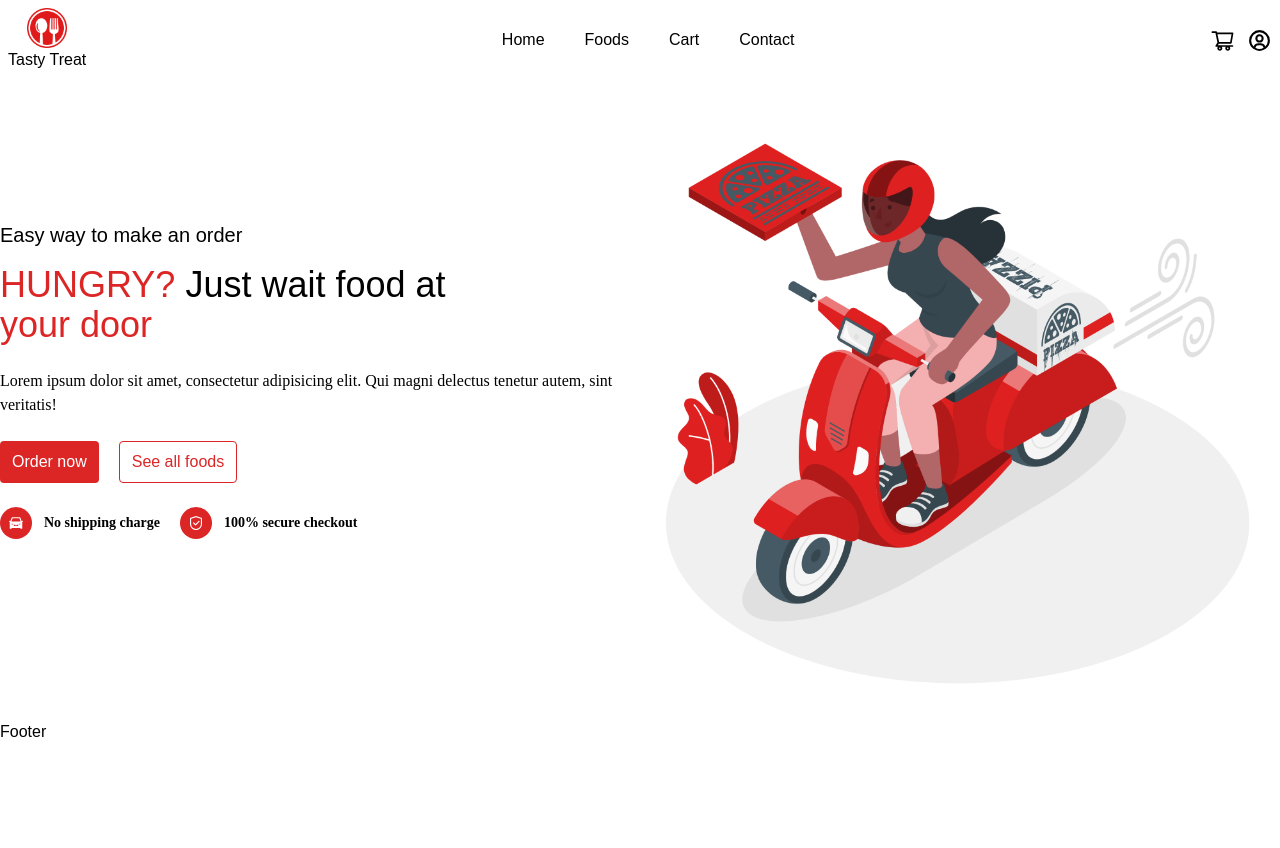
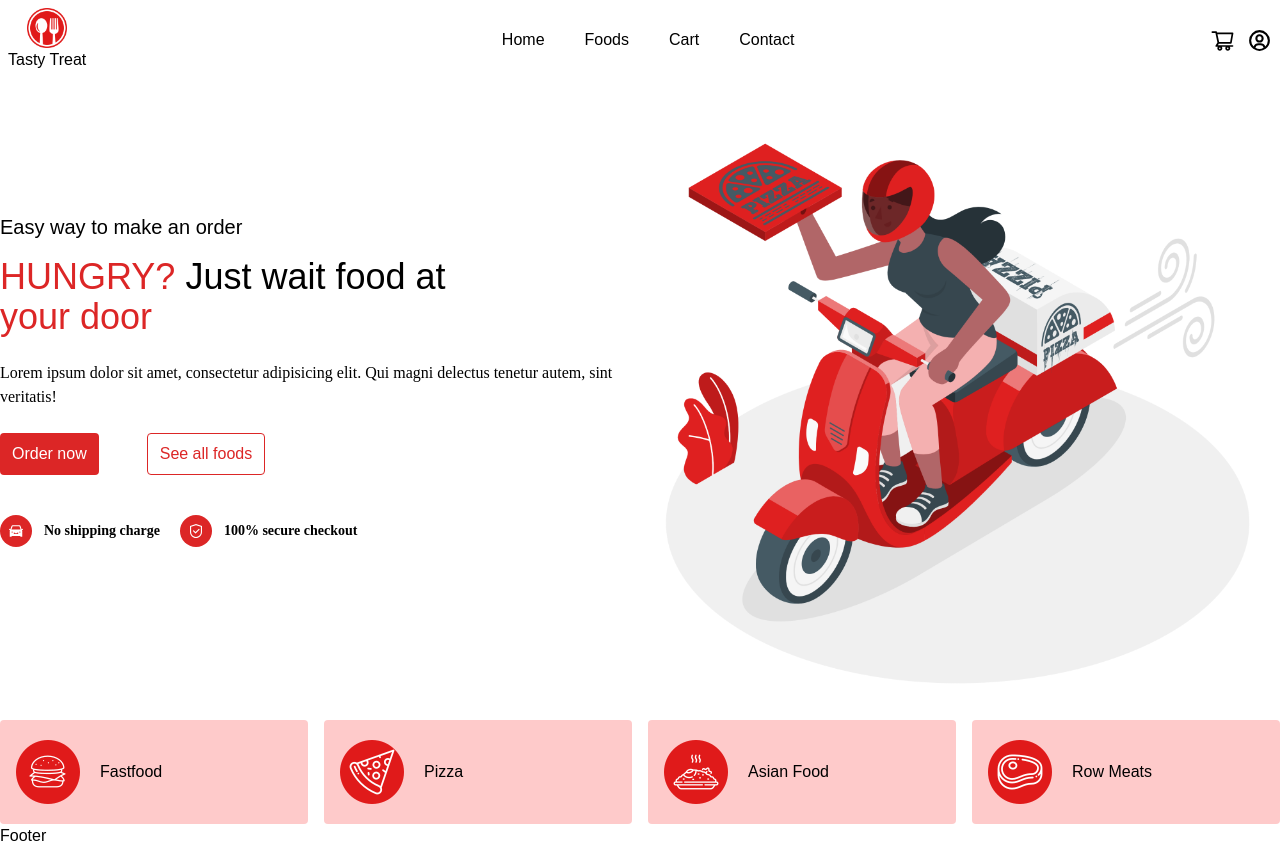
Before and after one commit to rasedul99/food-order, a React (Create React App) app: page / in a window 1280 px wide. Before the commit the page ends 800 px from the top, so only its background shows below. Built offline with nearby package versions, Linux system fonts and the light colour scheme.

Commit message:
food category added

```diff
--- /dev/null
+++ b/src/components/FoodsCategory/Category.js
@@ -0,0 +1,14 @@
+import React from "react";
+
+const Category = ({ name, image }) => {
+  return (
+    <div>
+      <div className="flex items-center gap-x-5 bg-red-200 py-5 px-4 rounded transition duration-500 ease-in-out hover:-translate-y-3">
+        <img src={image} />
+        <p>{name}</p>
+      </div>
+    </div>
+  );
+};
+
+export default Category;
--- a/src/pages/Home.js
+++ b/src/pages/Home.js
@@ -1,6 +1,11 @@
 import React from "react";
 import { AiFillCar, AiOutlineSafety } from "react-icons/ai";
+import fastfood from "../assets/images/category-01.png";
+import pizza from "../assets/images/category-02.png";
+import asianfood from "../assets/images/category-03.png";
+import rowmeat from "../assets/images/category-04.png";
 import hero from "../assets/images/hero.png";
+import Category from "../components/FoodsCategory/Category";
 
 const Home = () => {
   return (
@@ -16,7 +21,7 @@ const Home = () => {
             Lorem ipsum dolor sit amet, consectetur adipisicing elit. Qui magni
             delectus tenetur autem, sint veritatis!
           </p>
-          <div className="flex gap-5 mb-6">
+          <div className="flex gap-12 mb-6">
             <button className="bg-red-600 text-white py-2 px-3 rounded hover:bg-slate-600">
               Order now
             </button>
@@ -25,7 +30,7 @@ const Home = () => {
             </button>
           </div>
 
-          <div className="flex gap-5 font-['Istok_Web'] font-semibold">
+          <div className="flex gap-5 font-['Istok_Web'] font-semibold md:mt-10">
             <div className="flex items-center gap-3">
               <div className=" p-2 rounded-full bg-red-600">
                 <AiFillCar className="text-white" />
@@ -47,6 +52,12 @@ const Home = () => {
           <img src={hero} alt="" />
         </div>
       </div>
+      <div className="grid grid-cols-2 md:grid-cols-4 gap-4">
+        <Category  name="Fastfood" image={fastfood} />
+        <Category name="Pizza" image={pizza} />
+        <Category name="Asian Food" image={asianfood} />
+        <Category name="Row Meats" image={rowmeat} />
+      </div>
     </div>
   );
 };
```
